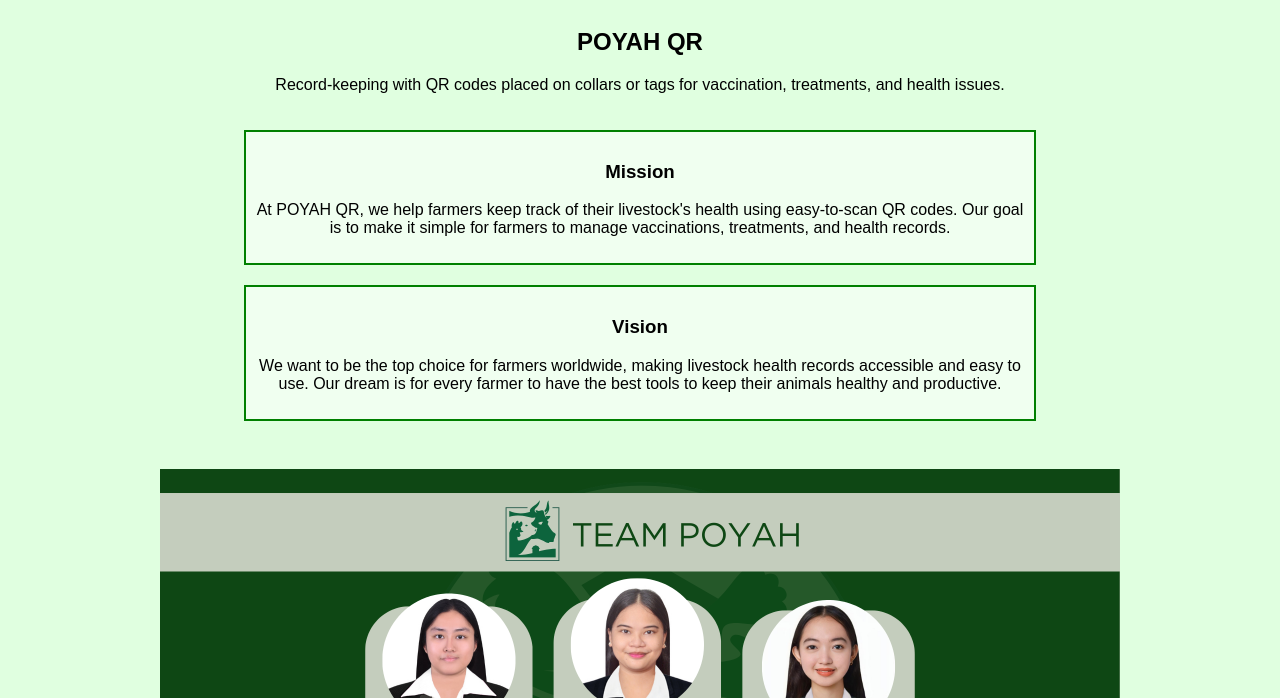
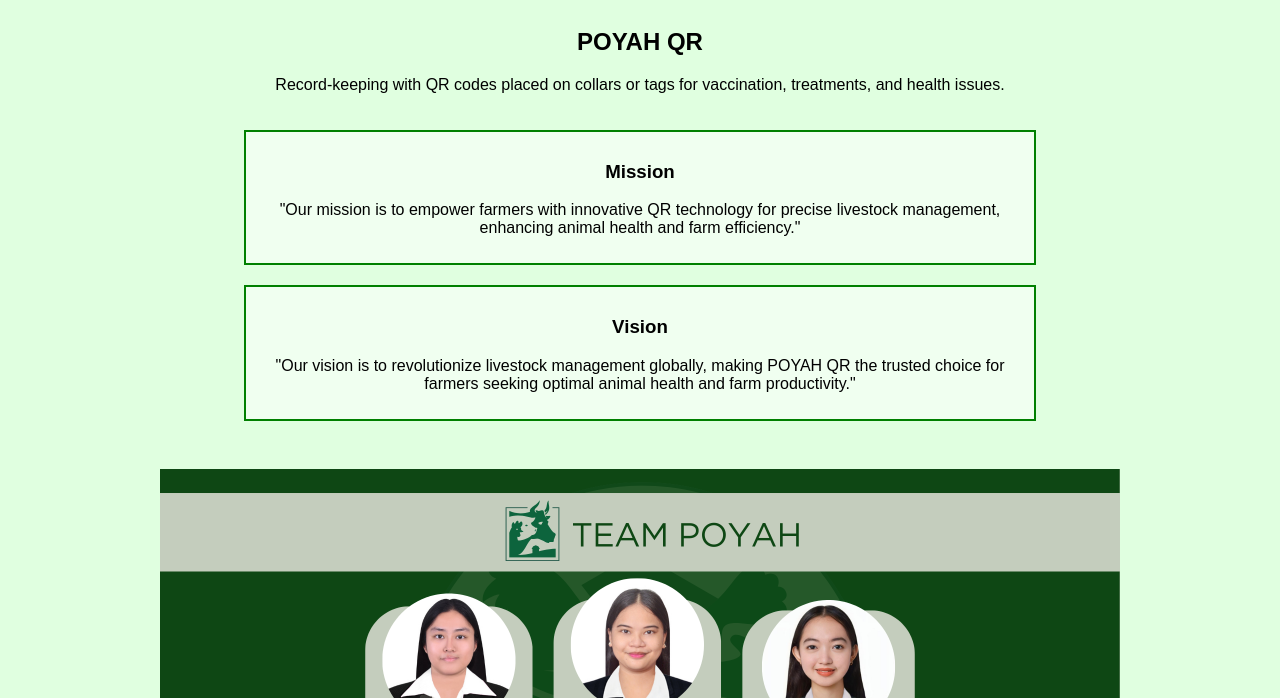
Before and after one commit to ABRAHAM-AH/POYAH, a plain HTML site: page index.html in a window 1280 px wide. Shown: the part 102-800 px from the top of the page. Drawn offline with Linux system fonts and the light colour scheme.

Commit message:
Update index.html

```diff
--- a/index.html
+++ b/index.html
@@ -132,11 +132,11 @@
             <div class="box-container">
                 <div class="box">
                     <h3>Mission</h3>
-                    <p>At POYAH QR, we help farmers keep track of their livestock's health using easy-to-scan QR codes. Our goal is to make it simple for farmers to manage vaccinations, treatments, and health records.</p>
+                    <p>"Our mission is to empower farmers with innovative QR technology for precise livestock management, enhancing animal health and farm efficiency."</p>
                 </div>
                 <div class="box">
                     <h3>Vision</h3>
-                    <p>We want to be the top choice for farmers worldwide, making livestock health records accessible and easy to use. Our dream is for every farmer to have the best tools to keep their animals healthy and productive.</p>
+                    <p>"Our vision is to revolutionize livestock management globally, making POYAH QR the trusted choice for farmers seeking optimal animal health and farm productivity."</p>
                 </div>
             </div>
             <img src="Team.png" alt="Team Picture" style="width: 75%; margin-top: 0.5in;">
```
